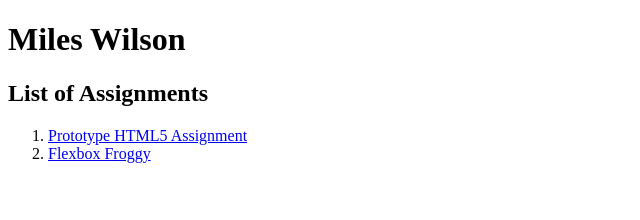
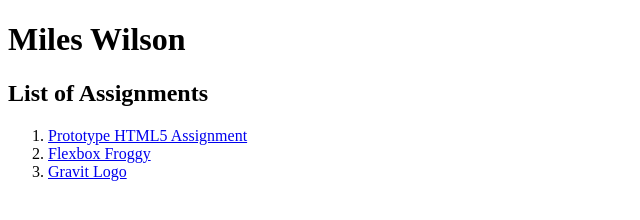
Before and after one commit to betonpletWilson/ifsc-1310, a plain HTML site: page index.html in a window 1280 px wide. Shown: the whole page, without its empty margins (0-640 px from the left). Drawn offline with Linux system fonts and the light colour scheme.

Commit message:
Update index.html

```diff
--- a/index.html
+++ b/index.html
@@ -16,6 +16,7 @@
   <ol>
     <li> <a href="prototype-html5-assignment.html">Prototype HTML5 Assignment</a></li>
     <li> <a href="froggy-exercise-24.png">Flexbox Froggy</a></li>
+    <li> <a href="starcologo.png">Gravit Logo</a></li>
   </ol>
 </body>
 </html>
```
